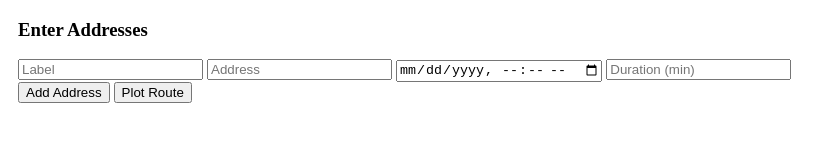
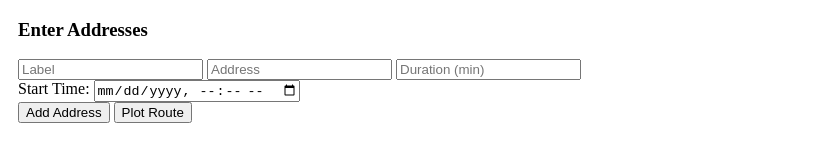
Before and after one commit to nathanjosiah/itinerary-planner, a plain HTML site: page index.html in a window 1280 px wide. Shown: the whole page, without its empty margins (0-836 px from the left). Drawn offline with Linux system fonts and the light colour scheme; some packages are replaced by stand-ins of ours.

Commit message:
Update index.html

```diff
--- a/index.html
+++ b/index.html
@@ -21,9 +21,12 @@
             <div>
                 <input type="text" placeholder="Label" class="label">
                 <input type="text" placeholder="Address" class="address">
-                <input type="datetime-local" class="datetime">
                 <input type="number" placeholder="Duration (min)" class="duration">
             </div>
+        </div>
+        <div>
+            <label for="start-time">Start Time:</label>
+            <input type="datetime-local" id="start-time">
         </div>
         <button onclick="addAddress()">Add Address</button>
         <button onclick="plotRoute()">Plot Route</button>
```
